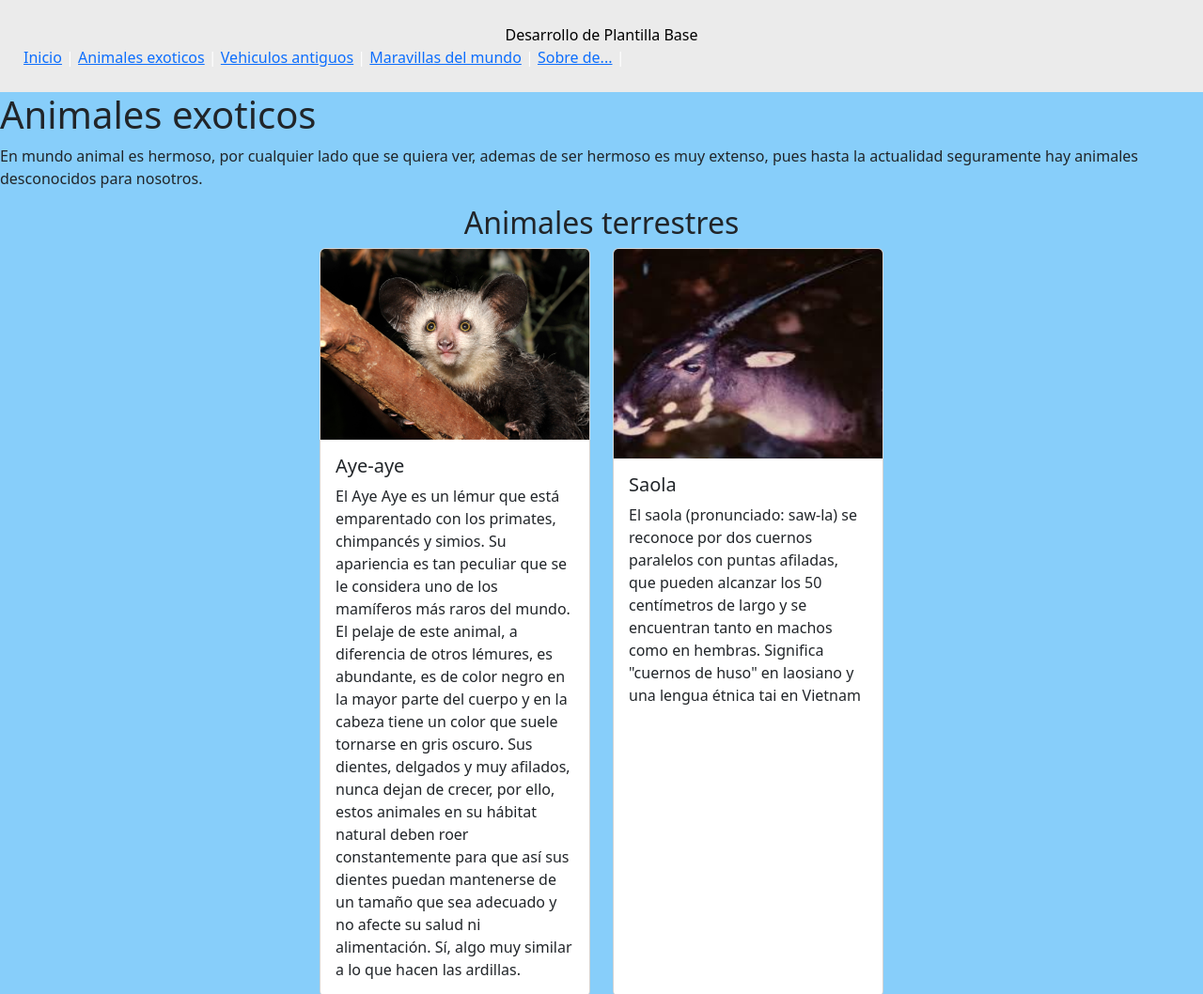
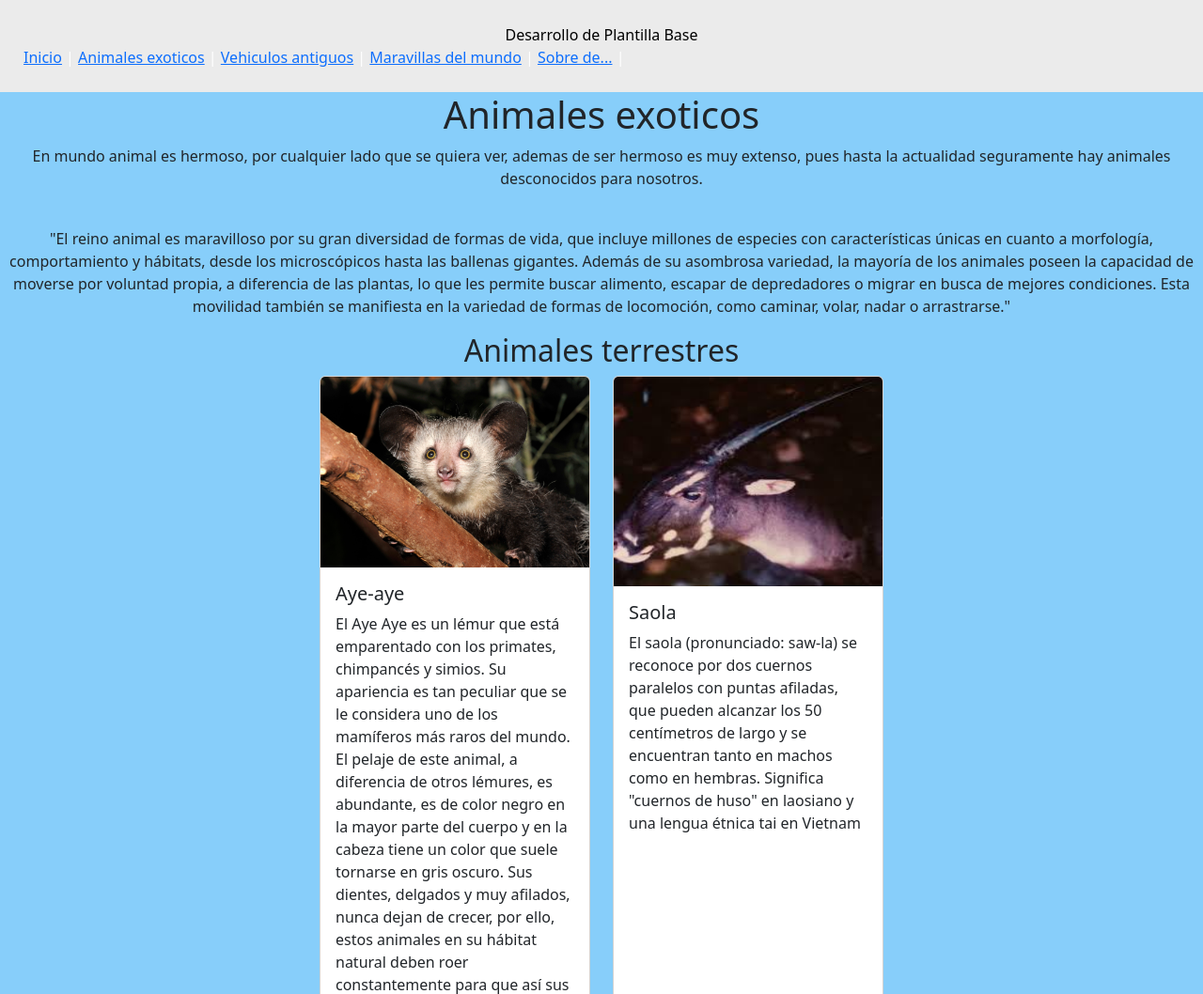
Before and after one commit to RomoAlvaradoLuisAngel/Plantilla-base, a Flask app: page /animales in a window 1280 px wide. Shown: the top 1058 px of the page at 94% size. Run offline with Flask 3, Linux system fonts and the light colour scheme.

Commit message:
cambios finales

```diff
--- a/templates/animales.html
+++ b/templates/animales.html
@@ -3,11 +3,16 @@
 {% block title%} Animales Exoticos {% endblock%}
 
 {% block contenido %}
+<div class="text-center">
     <h1>Animales exoticos</h1>
     <p>En mundo animal es hermoso, por cualquier lado que se quiera ver, ademas de ser hermoso
         es muy extenso, pues hasta la actualidad seguramente hay animales desconocidos para nosotros.
     </p>
-
+    <br>
+    <p>
+      "El reino animal es maravilloso por su gran diversidad de formas de vida, que incluye millones de especies con características únicas en cuanto a morfología, comportamiento y hábitats, desde los microscópicos hasta las ballenas gigantes. Además de su asombrosa variedad, la mayoría de los animales poseen la capacidad de moverse por voluntad propia, a diferencia de las plantas, lo que les permite buscar alimento, escapar de depredadores o migrar en busca de mejores condiciones. Esta movilidad también se manifiesta en la variedad de formas de locomoción, como caminar, volar, nadar o arrastrarse."
+    </p>
+  </div>
     <h2 class="text-center">Animales terrestres</h2>
     <div class="d-flex gap-4 justify-content-center">
   <div class="card" style="width: 18rem;">
```
